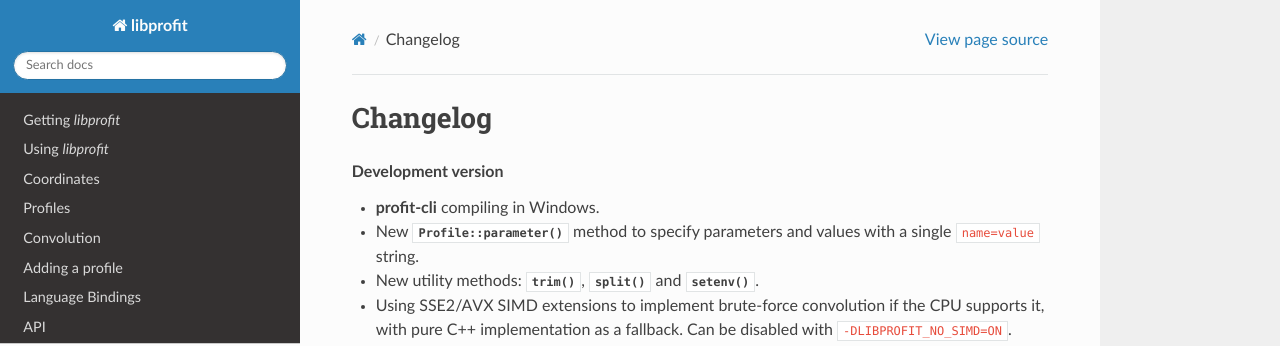
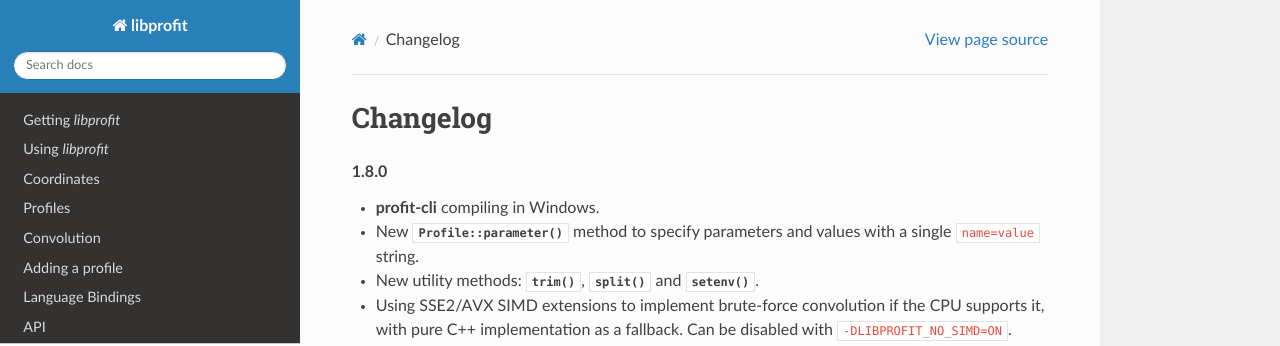
Before and after one commit to ICRAR/libprofit, a Sphinx documentation site: the page built from docs/changelog.rst, in a window 1280 px wide and 900 px high. Shown: the top 346 px of the window. Built offline with Sphinx 7.4.7 and the Read the Docs theme 2.0.0, drawn with Linux system fonts in a browser that asks for light colours.

Commit message:
libprofit 1.8.0
This version offers a few new additional utility methods, an even faster
brute-force convolution implementation, quite a few compilation fixes
(specially on windows), a better internal code design that makes it
easier to maintain in the long run, small bugfixes around cache
handling, and more.

Signed-off-by: Rodrigo Tobar <rtobar@icrar.org>

```diff
--- a/docs/changelog.rst
+++ b/docs/changelog.rst
@@ -5,7 +5,7 @@ Changelog
 .. highlight:: cpp
 .. namespace:: profit
 
-.. rubric:: Development version
+.. rubric:: 1.8.0
 
 * :program:`profit-cli` compiling in Windows.
 * New :func:`Profile::parameter` method to specify
```
Also changed, not shown: 1 other file.
